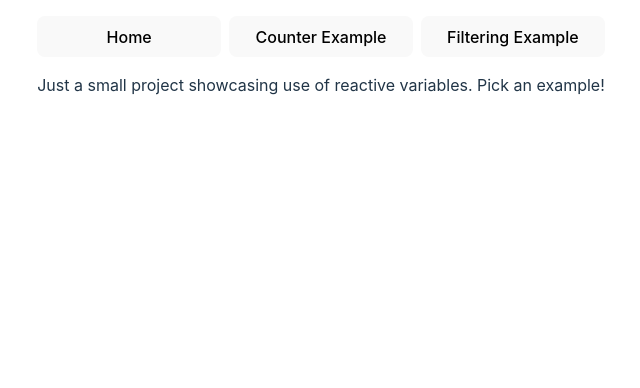
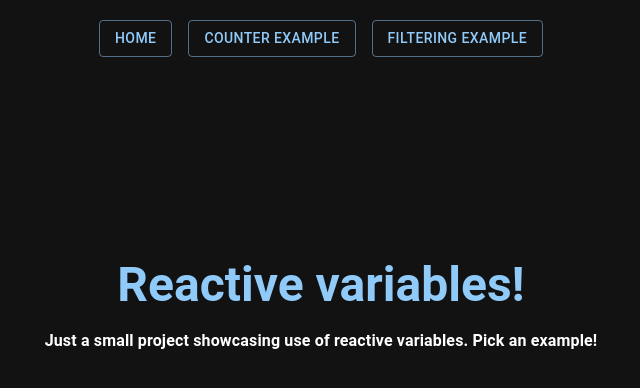
Before and after one commit to EmirB08/vite-react-project-2, a React (Vite) app: page / in a window 1280 px wide. Shown: the top 388 px of the page, without its empty margins (319-959 px from the left). Built offline with nearby package versions, Linux system fonts and the light colour scheme.

Commit message:
experimenting with MUI

```diff
--- a/package.json
+++ b/package.json
@@ -12,7 +12,9 @@
   "dependencies": {
     "@emotion/react": "^11.11.3",
     "@emotion/styled": "^11.11.0",
+    "@mui/icons-material": "^5.15.7",
     "@mui/joy": "^5.0.0-beta.25",
+    "@mui/material": "^5.15.7",
     "react": "^18.2.0",
     "react-dom": "^18.2.0"
   },
--- a/src/App.jsx
+++ b/src/App.jsx
@@ -1,11 +1,23 @@
+import { ThemeProvider, createTheme } from "@mui/material/styles";
+import CssBaseline from "@mui/material/CssBaseline";
 import Navigation from "./components/Navigation";
+import MainContainer from "./components/MainContainer";
+
+const darkTheme = createTheme({
+	palette: {
+		mode: "dark",
+	},
+});
 
 const App = () => {
-    return (
-        <div className="App">
-            <Navigation />
-        </div>
-    );
+	return (
+		<ThemeProvider theme={darkTheme}>
+			<CssBaseline />
+			<MainContainer>
+				<Navigation />
+			</MainContainer>
+		</ThemeProvider>
+	);
 };
 
 export default App;
--- a/src/components/Counter.jsx
+++ b/src/components/Counter.jsx
@@ -1,4 +1,6 @@
-import { useState } from 'react';
+import { useState } from "react";
+import Stack from "@mui/material/Stack";
+import Button from "@mui/material/Button";
 
 const Counter = () => {
 	const [count, setCount] = useState(0);
@@ -10,13 +12,25 @@ const Counter = () => {
 	return (
 		<div>
 			<h2> {count} </h2>
-            <div className="buttons-container">
-                <button className="counter-button" onClick={increase}>Increase</button>
-                <button className="counter-button" onClick={decrease}>Decrease</button>
-                <button className="counter-button" onClick={reset}>Reset</button>
-            </div>
+			<Stack direction="row" spacing={2}>
+				<Button
+					variant="outlined"
+					className="counter-Button"
+					onClick={decrease}>
+					-
+				</Button>
+				<Button
+					variant="outlined"
+					className="counter-Button"
+					onClick={increase}>
+					+
+				</Button>
+				<Button variant="outlined" className="counter-Button" onClick={reset}>
+					Reset
+				</Button>
+			</Stack>
 		</div>
 	);
-}
+};
 
 export default Counter;
--- a/src/components/FilterNames.jsx
+++ b/src/components/FilterNames.jsx
@@ -1,39 +1,63 @@
 import { useState, useEffect } from "react";
 import names from "../data/names";
+import {
+	Select,
+	MenuItem,
+	TextField,
+	Box,
+	Stack,
+	Typography,
+} from "@mui/material";
 
-const FilterNames = () => { // state variables
+const FilterNames = () => {
+	// state variables
 	const [genderFilter, setGenderFilter] = useState("all");
 	const [searchQuery, setSearchQuery] = useState("");
 	const [filteredNames, setFilteredNames] = useState(names);
 
 	useEffect(() => { // will run every time genderFilter or searchQuery changes
-    setFilteredNames(names.filter(person =>
+		setFilteredNames(
+			names.filter(
+				(person) =>
 					(genderFilter === "all" || person.gender === genderFilter) &&
 					person.name.toLowerCase().includes(searchQuery.toLowerCase())
-    )); // filter the names array based on the genderFilter and searchQuery
+			)
+		); // filter the names array based on the genderFilter and searchQuery
 	}, [genderFilter, searchQuery]);
 
 	return (
-    <div>
-        <select className="dropdown-menu" value={genderFilter} onChange={(e) => setGenderFilter(e.target.value)}>
-        <option value="all">All</option>
-        <option value="male">Male</option>
-        <option value="female">Female</option>
-        </select>
-        <input
+		<>
+			<Stack direction="row" spacing={2} sx={{ marginBottom: "20px" }}>
+				<Select
+					className="dropdown-menu"
+					value={genderFilter}
+					onChange={(e) => setGenderFilter(e.target.value)}>
+					<MenuItem value="all">All</MenuItem>
+					<MenuItem value="male">Male</MenuItem>
+					<MenuItem value="female">Female</MenuItem>
+				</Select>
+				<TextField
 					type="text"
 					className="search-input"
 					value={searchQuery}
 					onChange={(e) => setSearchQuery(e.target.value)}
-        placeholder="Search names..."
+					placeholder="Filter names"
 				/>
-    <ul>
-        {filteredNames.map((person, index) =>
-        <li key={index} className={person.className}>
+			</Stack>
+			<Box
+				sx={{
+					display: "flex",
+					flexDirection: "row",
+					flexWrap: "wrap",
+					gap: 1,
+				}}>
+				{filteredNames.map((person, index) => (
+					<Typography key={index} variant="body2" component="span" className={person.className}>
 						{person.name}
-        </li>)}
-    </ul>
-    </div>
+					</Typography>
+				))}
+			</Box>
+		</>
 	);
 };
 
--- /dev/null
+++ b/src/components/MainContainer.jsx
@@ -0,0 +1,21 @@
+import React from "react";
+import { Box, Container } from "@mui/system";
+import PropTypes from "prop-types";
+
+const MainContainer = ({ children }) => {
+	return (
+		<React.Fragment>
+			<Container maxWidth="md">
+				<Box sx={{ height: "100vh" }} className="main-box">
+					{children}
+				</Box>
+			</Container>
+		</React.Fragment>
+	);
+};
+
+MainContainer.propTypes = {
+	children: PropTypes.node,
+};
+
+export default MainContainer;
--- a/src/components/Navigation.jsx
+++ b/src/components/Navigation.jsx
@@ -1,23 +1,47 @@
 import { useState } from "react";
 import Counter from "./Counter";
 import FilterNames from "./FilterNames";
+import Stack from "@mui/material/Stack";
+import Button from "@mui/material/Button";
+import Box from "@mui/material/Box";
+import Typography from "@mui/material/Typography";
 
 const Navigation = () => {
-    const [currentPage, setCurrentPage] = useState("home"); // state variable
+	const [currentPage, setCurrentPage] = useState("home"); // state variable
 
-    return (
-        <div >
-            <div className="navigation-bar">
-                <button onClick={() => setCurrentPage("home")}>Home</button>
-                <button onClick={() => setCurrentPage("counter")}>Counter Example</button>
-                <button onClick={() => setCurrentPage("names")}>Filtering Example</button>
-
-            </div>
-            {currentPage === "home" && <div>Just a small project showcasing use of reactive variables. Pick an example!</div>}
-            {currentPage === "counter" && <Counter />}
-            {currentPage === "names" && <FilterNames />}
-        </div>
-    );
+	return (
+		<Box
+			sx={{
+				display: "flex",
+				flexDirection: "column",
+				alignItems: "center",
+				height: "100vh",
+			}}>
+			<Stack direction="row" spacing={2} sx={{ marginTop: "20px", marginBottom: "200px" }}>
+				<Button variant="outlined" onClick={() => setCurrentPage("home")}>
+					Home
+				</Button>
+				<Button variant="outlined" onClick={() => setCurrentPage("counter")}>
+					Counter Example
+				</Button>
+				<Button variant="outlined" onClick={() => setCurrentPage("names")}>
+					Filtering Example
+				</Button>
+			</Stack>
+			{currentPage === "home" && (
+				<>
+					<Typography variant="h3" component="h1" gutterBottom sx={{ fontWeight: "bold", color: "primary.main" }}>
+						Reactive variables!
+					</Typography>
+					<Typography variant="body1" sx={{ fontWeight: "bold" }}>
+					Just a small project showcasing use of reactive variables. Pick an example!
+					</Typography>
+				</>
+			)}
+			{currentPage === "counter" && <Counter />}
+			{currentPage === "names" && <FilterNames />}
+		</Box>
+	);
 };
 
 export default Navigation;
--- a/src/index.css
+++ b/src/index.css
@@ -1,113 +1,3 @@
-:root {
-  font-family: Inter, system-ui, Avenir, Helvetica, Arial, sans-serif;
-  line-height: 1.5;
-  font-weight: 400;
-
-  color-scheme: light dark;
-  color: rgba(255, 255, 255, 0.87);
-  background-color: #242424;
-
-  font-synthesis: none;
-  text-rendering: optimizeLegibility;
-  -webkit-font-smoothing: antialiased;
-  -moz-osx-font-smoothing: grayscale;
-}
-
-a {
-  font-weight: 500;
-  color: #646cff;
-  text-decoration: inherit;
-}
-a:hover {
-  color: #535bf2;
-}
-
-h1 {
-  font-size: 3.1em;
-  line-height: 1.1;
-}
-
-button {
-  border-radius: 8px;
-  border: 1px solid transparent;
-  padding: 0.6em 1.2em;
-  font-size: 1em;
-  font-weight: 500;
-  font-family: inherit;
-  background-color: #1a1a1a;
-  cursor: pointer;
-  transition: border-color 0.25s;
-}
-button:hover {
-  border-color: #646cff;
-}
-button:focus,
-button:focus-visible {
-  outline: 4px auto -webkit-focus-ring-color;
-}
-
-@media (prefers-color-scheme: light) {
-  :root {
-    color: #213547;
-    background-color: #ffffff;
-  }
-  a:hover {
-    color: #747bff;
-  }
-  button {
-    background-color: #f9f9f9;
-  }
-}
-
-* {
-  margin: 0;
-  padding: 0;
-  box-sizing: border-box;
-}
-
-.App {
-  max-width: 800px;
-  margin: 0 auto;
-  display: flex;
-  flex-direction: column;
-  align-items: center;
-  min-height: 100vh;
-}
-
-.navigation-bar {
-  margin-top: 1em;
-  margin-bottom: 1em;
-  display: grid;
-  grid-template-columns: 1fr 1fr 1fr;
-  width: 100%;
-  gap: 0.5em;
-}
-
-.buttons-container {
-  margin-top: 1em;
-  display: grid;
-  grid-template-columns: 1fr 1fr 1fr;
-  width: 100%;
-  gap: 0.5em;
-}
-
-.dropdown-menu {
-  height: 30px;
-  width: 100px;
-  font-size: 16px;
-}
-
-.search-input {
-  border-radius: 5px;
-  border: 0.2px solid transparent;
-  background-color: #302f2f;
-  margin-left: 5px;
-  height: 30px;
-  width: 78%;
-  font-size: 16px;
-  padding-left: 5px;
-}
-
 .male-name {
   color: #00bfff;
 }
@@ -115,15 +5,3 @@ button:focus-visible {
 .female-name {
   color: #ff69b4;
 }
-
-ul {
-  list-style-type: none;
-  margin-top: 1em;
-  padding: 0;
-  max-width: 520px;
-}
-li {
-  max-width: 519px;
-  display: inline-block;
-  margin-right: 10px;
-}
```
Also changed, not shown: 1 other file (tests, documents, lock files or other folders). Lines whose indentation alone changed are shown as unchanged.
